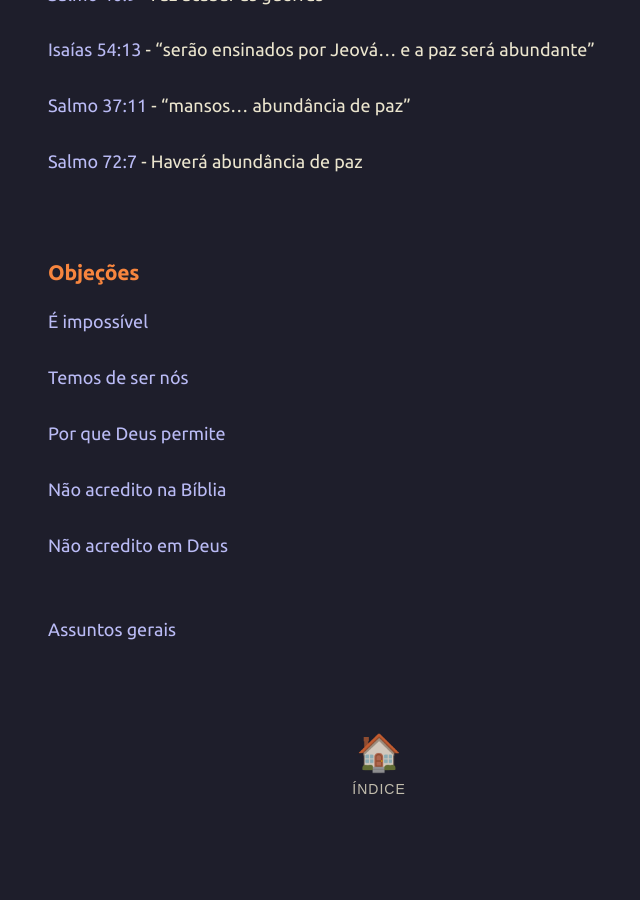
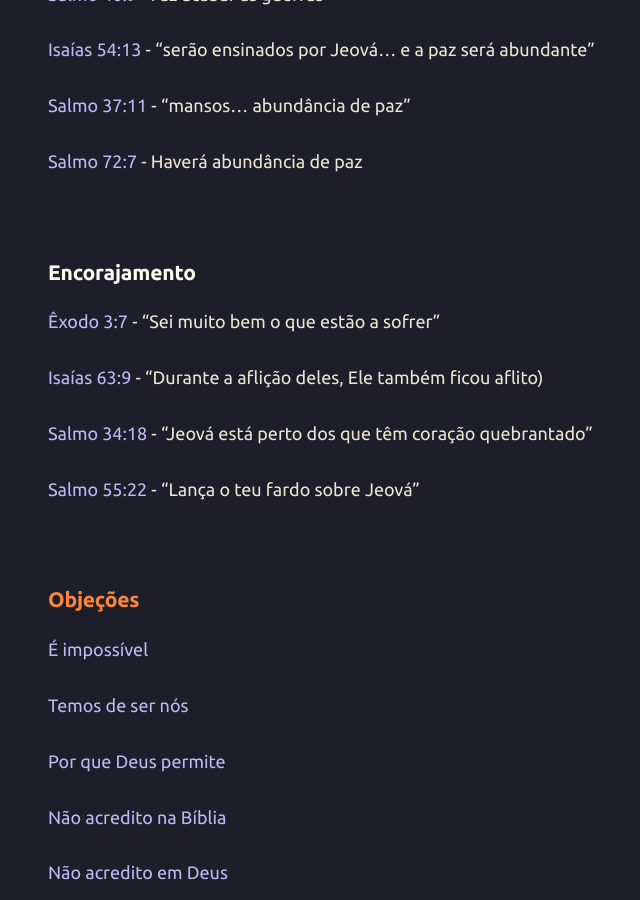
Before and after one commit to joaquim-capitao/jw, a Jekyll site: the page built from ministerio/index.md, in a window 1280 px wide and 900 px high, scrolled down 1554 px. Shown: the whole window, without its empty margins (261-901 px from the left). Built offline with Jekyll 4.4.1, drawn with Linux system fonts in a browser that asks for light colours; our own code applies the rules of GitHub Pages for plain Markdown files; before the commit the page ends 2412 px from its top, so only the background shows below that.

Commit message:
Add encouragement section to index.md
Added encouragement section with relevant scriptures.

```diff
--- a/ministerio/index.md
+++ b/ministerio/index.md
@@ -55,6 +55,18 @@
 [Salmo 72:7](https://www.jw.org/finder?srcid=jwlshare&wtlocale=TPO&prefer=lang&bible=19072007&pub=nwtsty) - Haverá abundância de paz
 
 <br>
+### **Encorajamento**
+
+[Êxodo 3:7](https://www.jw.org/finder?srcid=jwlshare&wtlocale=TPO&prefer=lang&bible=02003007&pub=nwtsty) - "Sei muito bem o que estão a sofrer"
+
+[Isaías 63:9](https://www.jw.org/finder?srcid=jwlshare&wtlocale=TPO&prefer=lang&bible=23063009&pub=nwtsty) - "Durante a aflição deles, Ele também ficou aflito)
+
+[Salmo 34:18](https://www.jw.org/finder?srcid=jwlshare&wtlocale=TPO&prefer=lang&bible=19034018&pub=nwtsty) - "Jeová está perto dos que têm coração quebrantado"
+
+[Salmo 55:22](https://www.jw.org/finder?srcid=jwlshare&wtlocale=TPO&prefer=lang&bible=19055022&pub=nwtsty) - "Lança o teu fardo sobre Jeová"
+
+
+<br>
 ### Objeções
 
 [É impossível](e-impossivel.md)
```
